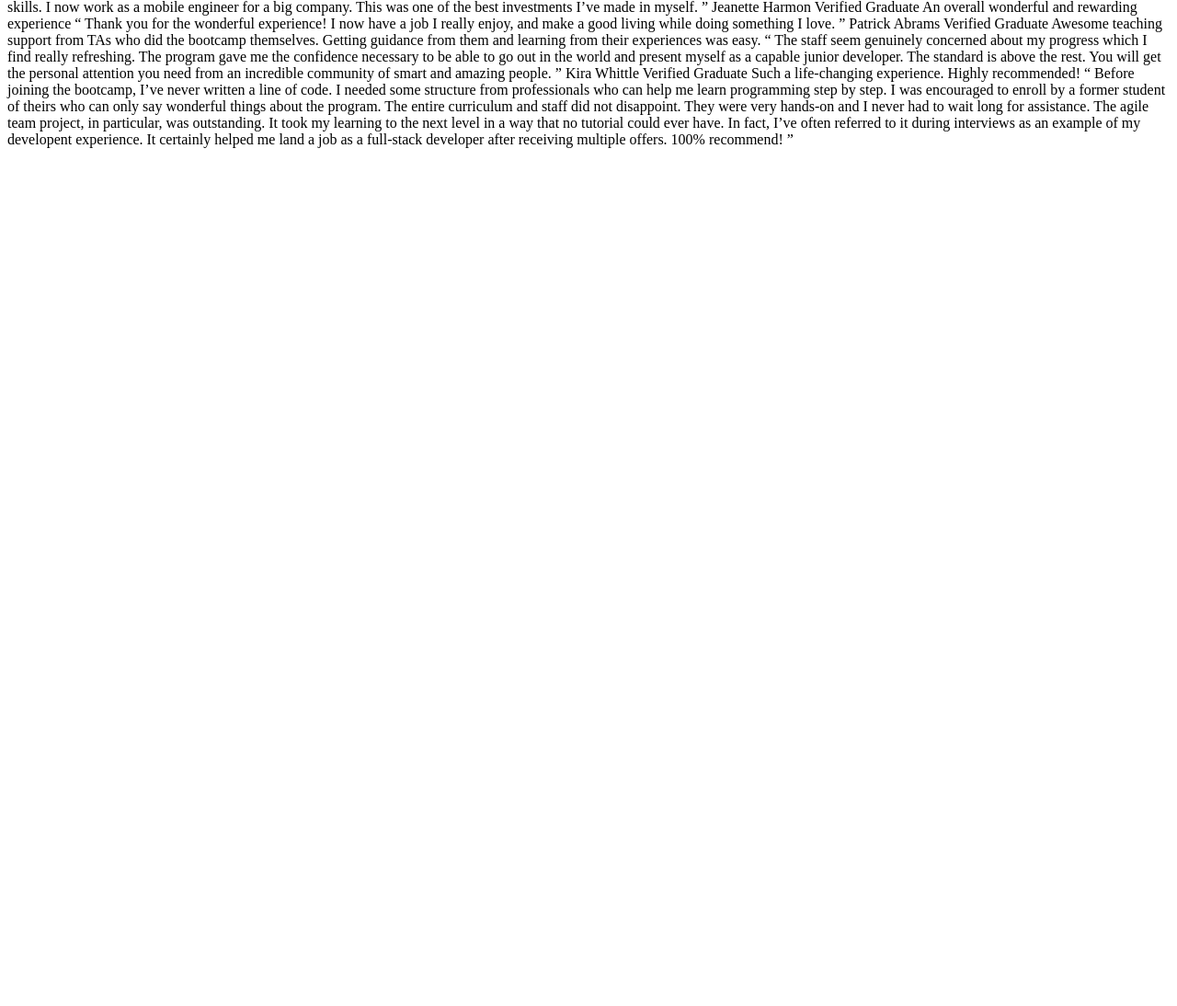
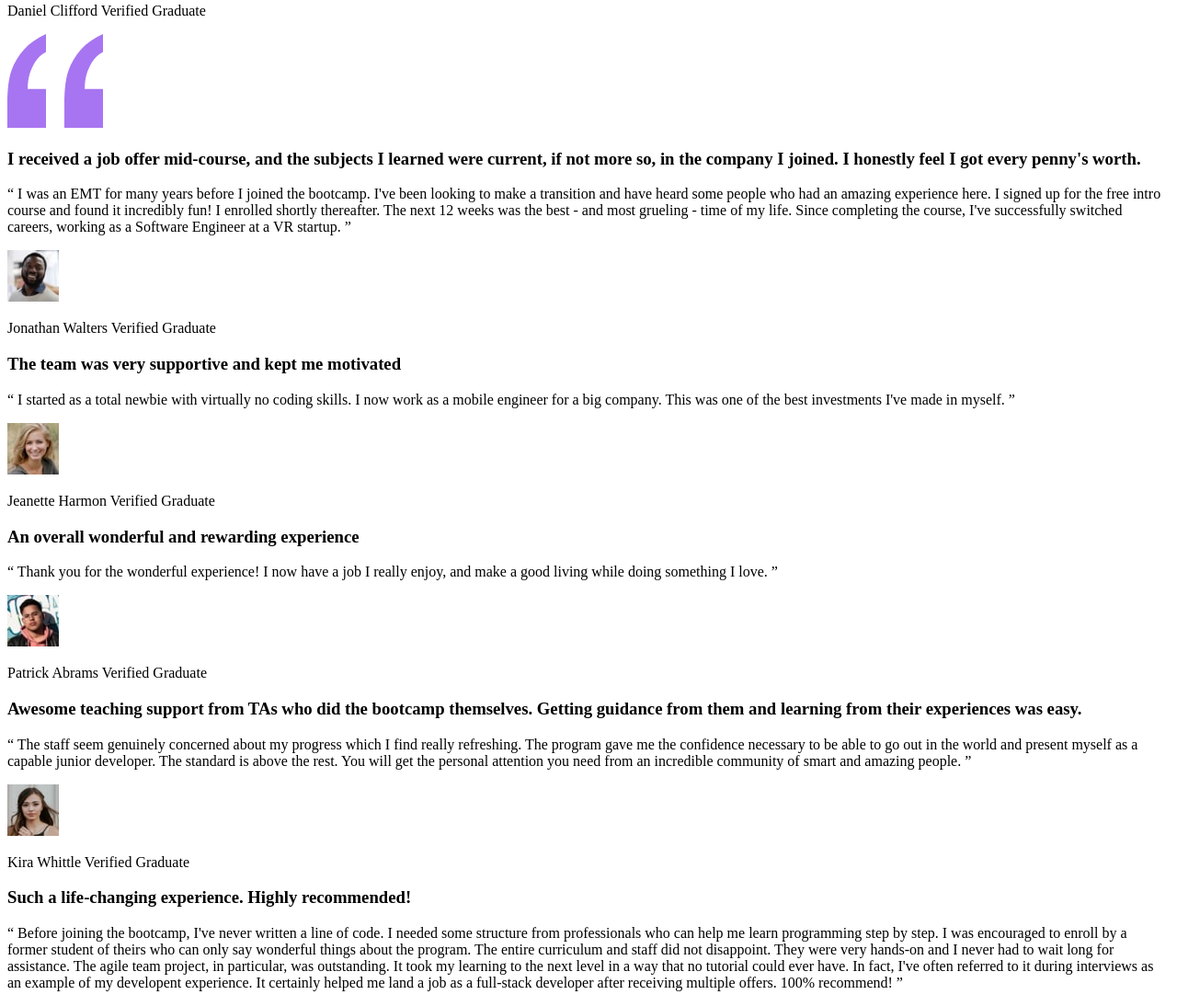
Before and after one commit to JYLN/testimonials-grid-challenge, a website: page src/index.html in a window 1280 px wide. Shown: the part 81-1175 px from the top of the page at 92% size. Before the commit the page ends 800 px from the top, so only its background shows below. Drawn offline with Linux system fonts and the light colour scheme; a small style sheet from the web is missing.

Commit message:
feat: :art: initial markup

```diff
--- a/src/index.html
+++ b/src/index.html
@@ -18,38 +18,108 @@
     <link rel="stylesheet" href="./styles.css" type="text/css" />
   </head>
   <body>
-    Daniel Clifford Verified Graduate I received a job offer mid-course, and the
-    subjects I learned were current, if not more so, in the company I joined. I
-    honestly feel I got every penny’s worth. “ I was an EMT for many years
-    before I joined the bootcamp. I’ve been looking to make a transition and
-    have heard some people who had an amazing experience here. I signed up for
-    the free intro course and found it incredibly fun! I enrolled shortly
-    thereafter. The next 12 weeks was the best - and most grueling - time of my
-    life. Since completing the course, I’ve successfully switched careers,
-    working as a Software Engineer at a VR startup. ” Jonathan Walters Verified
-    Graduate The team was very supportive and kept me motivated “ I started as a
-    total newbie with virtually no coding skills. I now work as a mobile
-    engineer for a big company. This was one of the best investments I’ve made
-    in myself. ” Jeanette Harmon Verified Graduate An overall wonderful and
-    rewarding experience “ Thank you for the wonderful experience! I now have a
-    job I really enjoy, and make a good living while doing something I love. ”
-    Patrick Abrams Verified Graduate Awesome teaching support from TAs who did
-    the bootcamp themselves. Getting guidance from them and learning from their
-    experiences was easy. “ The staff seem genuinely concerned about my progress
-    which I find really refreshing. The program gave me the confidence necessary
-    to be able to go out in the world and present myself as a capable junior
-    developer. The standard is above the rest. You will get the personal
-    attention you need from an incredible community of smart and amazing people.
-    ” Kira Whittle Verified Graduate Such a life-changing experience. Highly
-    recommended! “ Before joining the bootcamp, I’ve never written a line of
-    code. I needed some structure from professionals who can help me learn
-    programming step by step. I was encouraged to enroll by a former student of
-    theirs who can only say wonderful things about the program. The entire
-    curriculum and staff did not disappoint. They were very hands-on and I never
-    had to wait long for assistance. The agile team project, in particular, was
-    outstanding. It took my learning to the next level in a way that no tutorial
-    could ever have. In fact, I’ve often referred to it during interviews as an
-    example of my developent experience. It certainly helped me land a job as a
-    full-stack developer after receiving multiple offers. 100% recommend! ”
+    <main>
+      <section>
+        <article>
+          <div>
+            <img src="./assets/images/image-daniel.jpg" alt="" />
+            <p>
+              <span>Daniel Clifford</span>
+              <span>Verified Graduate</span>
+            </p>
+          </div>
+          <img src="./assets/images/bg-pattern-quotation.svg" alt="" />
+          <h3>
+            I received a job offer mid-course, and the subjects I learned were
+            current, if not more so, in the company I joined. I honestly feel I
+            got every penny&apos;s worth.
+          </h3>
+          <p>
+            “ I was an EMT for many years before I joined the bootcamp.
+            I&apos;ve been looking to make a transition and have heard some
+            people who had an amazing experience here. I signed up for the free
+            intro course and found it incredibly fun! I enrolled shortly
+            thereafter. The next 12 weeks was the best - and most grueling -
+            time of my life. Since completing the course, I&apos;ve successfully
+            switched careers, working as a Software Engineer at a VR startup. ”
+          </p>
+        </article>
+        <article>
+          <div>
+            <img src="./assets/images/image-jonathan.jpg" alt="" />
+            <p>
+              <span>Jonathan Walters</span>
+              <span>Verified Graduate</span>
+            </p>
+          </div>
+          <h3>The team was very supportive and kept me motivated</h3>
+          <p>
+            “ I started as a total newbie with virtually no coding skills. I now
+            work as a mobile engineer for a big company. This was one of the
+            best investments I&apos;ve made in myself. ”
+          </p>
+        </article>
+        <article>
+          <div>
+            <img src="./assets/images/image-jeanette.jpg" alt="" />
+            <p>
+              <span>Jeanette Harmon</span>
+              <span>Verified Graduate</span>
+            </p>
+          </div>
+          <h3>An overall wonderful and rewarding experience</h3>
+          <p>
+            “ Thank you for the wonderful experience! I now have a job I really
+            enjoy, and make a good living while doing something I love. ”
+          </p>
+        </article>
+        <article>
+          <div>
+            <img src="./assets/images/image-patrick.jpg" alt="" />
+            <p>
+              <span>Patrick Abrams</span>
+              <span>Verified Graduate</span>
+            </p>
+          </div>
+          <h3>
+            Awesome teaching support from TAs who did the bootcamp themselves.
+            Getting guidance from them and learning from their experiences was
+            easy.
+          </h3>
+          <p>
+            “ The staff seem genuinely concerned about my progress which I find
+            really refreshing. The program gave me the confidence necessary to
+            be able to go out in the world and present myself as a capable
+            junior developer. The standard is above the rest. You will get the
+            personal attention you need from an incredible community of smart
+            and amazing people. ”
+          </p>
+        </article>
+        <article>
+          <div>
+            <img src="./assets/images/image-kira.jpg" alt="" />
+            <p>
+              <span>Kira Whittle</span>
+              <span>Verified Graduate</span>
+            </p>
+          </div>
+          <h3>Such a life-changing experience. Highly recommended!</h3>
+          <p>
+            “ Before joining the bootcamp, I&apos;ve never written a line of
+            code. I needed some structure from professionals who can help me
+            learn programming step by step. I was encouraged to enroll by a
+            former student of theirs who can only say wonderful things about the
+            program. The entire curriculum and staff did not disappoint. They
+            were very hands-on and I never had to wait long for assistance. The
+            agile team project, in particular, was outstanding. It took my
+            learning to the next level in a way that no tutorial could ever
+            have. In fact, I&apos;ve often referred to it during interviews as
+            an example of my developent experience. It certainly helped me land
+            a job as a full-stack developer after receiving multiple offers.
+            100% recommend! ”
+          </p>
+        </article>
+      </section>
+    </main>
   </body>
 </html>
```
